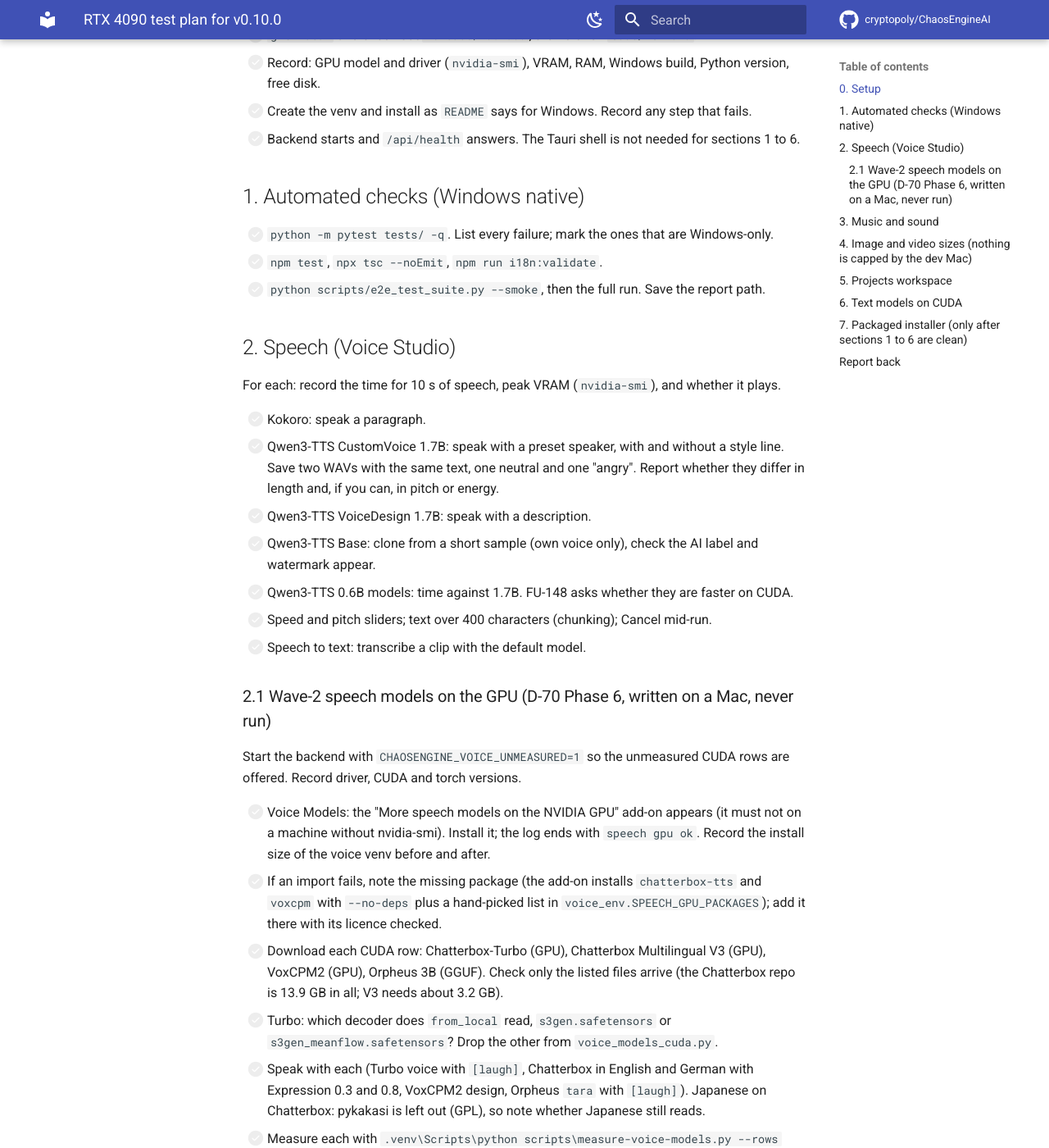
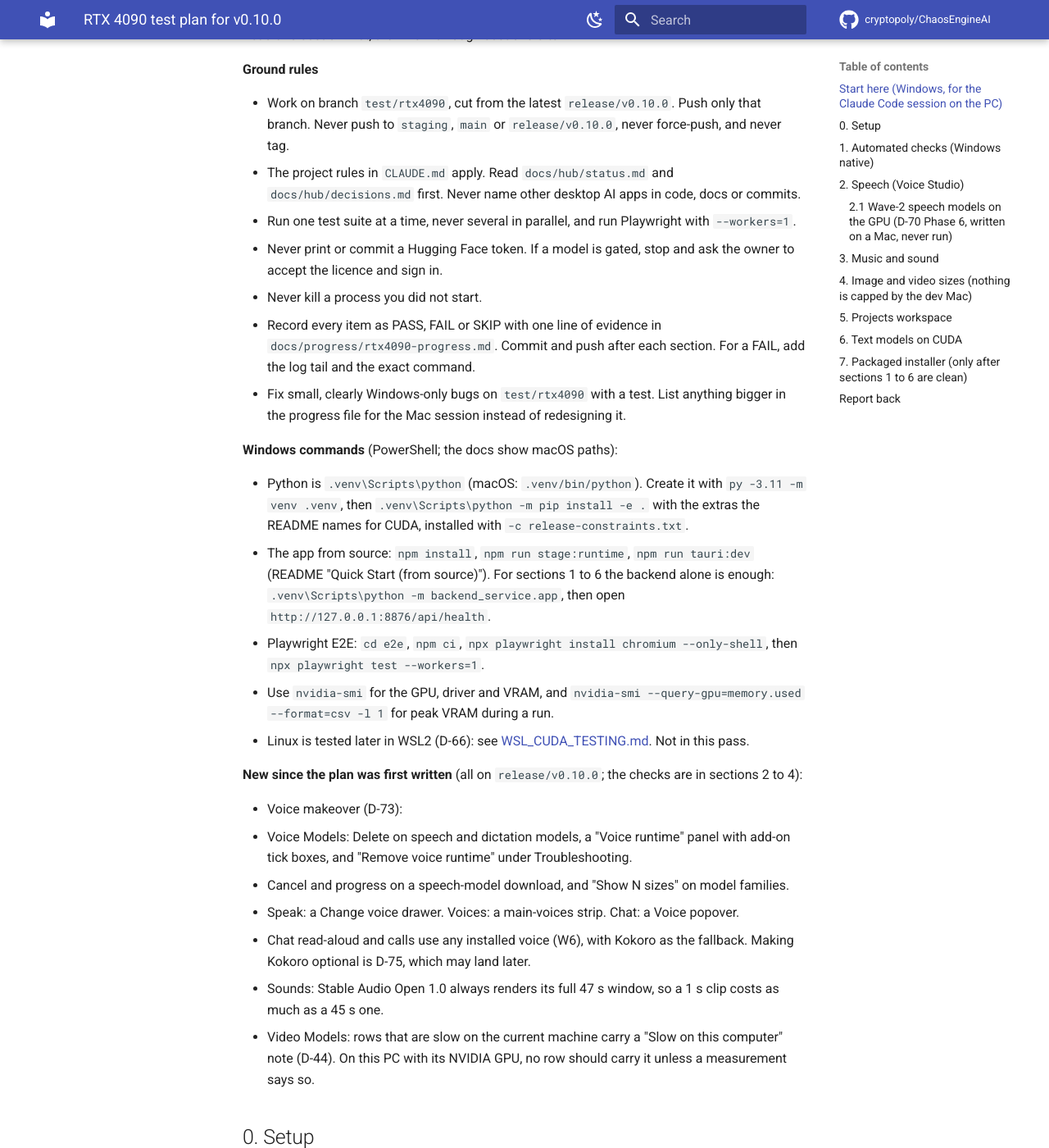
Before and after one commit to cryptopoly/ChaosEngineAI, an MkDocs documentation site: the page built from docs/plans/rtx4090-test.md, in a window 1280 px wide and 1400 px high, scrolled down 458 px. Shown: the whole window at 82% size. Built offline with MkDocs 1.6.1 and Material for MkDocs 9.7.7, drawn with Linux system fonts in a browser that asks for light colours; comment, search, counter and statistics services are not loaded; some of the changed text lies outside the part shown.

Commit message:
docs: Windows start note and new voice, sound and video checks in the RTX 4090 plan

```diff
--- a/docs/plans/rtx4090-test.md
+++ b/docs/plans/rtx4090-test.md
@@ -3,6 +3,38 @@
 For the Claude Code session running on the Windows PC. Work top to bottom. After each item, write PASS, FAIL or SKIP and one line of evidence in `docs/progress/rtx4090-progress.md`. Commit that file and any fixes to branch `test/rtx4090` and push after each section. Do not push to `staging`, `main` or `release/v0.10.0`.
 
 Related: [WSL_CUDA_TESTING.md](../WSL_CUDA_TESTING.md) (earlier CUDA lane run on WSL2, Ubuntu 24.04), [E2E_TESTING.md](../E2E_TESTING.md).
+
+## Start here (Windows, for the Claude Code session on the PC)
+
+Read this section first, then work through sections 0 to 7.
+
+**Ground rules**
+
+- Work on branch `test/rtx4090`, cut from the latest `release/v0.10.0`. Push only that branch. Never push to `staging`, `main` or `release/v0.10.0`, never force-push, and never tag.
+- The project rules in `CLAUDE.md` apply. Read `docs/hub/status.md` and `docs/hub/decisions.md` first. Never name other desktop AI apps in code, docs or commits.
+- Run one test suite at a time, never several in parallel, and run Playwright with `--workers=1`.
+- Never print or commit a Hugging Face token. If a model is gated, stop and ask the owner to accept the licence and sign in.
+- Never kill a process you did not start.
+- Record every item as PASS, FAIL or SKIP with one line of evidence in `docs/progress/rtx4090-progress.md`. Commit and push after each section. For a FAIL, add the log tail and the exact command.
+- Fix small, clearly Windows-only bugs on `test/rtx4090` with a test. List anything bigger in the progress file for the Mac session instead of redesigning it.
+
+**Windows commands** (PowerShell; the docs show macOS paths):
+
+- Python is `.venv\Scripts\python` (macOS: `.venv/bin/python`). Create it with `py -3.11 -m venv .venv`, then `.venv\Scripts\python -m pip install -e .` with the extras the README names for CUDA, installed with `-c release-constraints.txt`.
+- The app from source: `npm install`, `npm run stage:runtime`, `npm run tauri:dev` (README "Quick Start (from source)"). For sections 1 to 6 the backend alone is enough: `.venv\Scripts\python -m backend_service.app`, then open `http://127.0.0.1:8876/api/health`.
+- Playwright E2E: `cd e2e`, `npm ci`, `npx playwright install chromium --only-shell`, then `npx playwright test --workers=1`.
+- Use `nvidia-smi` for the GPU, driver and VRAM, and `nvidia-smi --query-gpu=memory.used --format=csv -l 1` for peak VRAM during a run.
+- Linux is tested later in WSL2 (D-66): see [WSL_CUDA_TESTING.md](../WSL_CUDA_TESTING.md). Not in this pass.
+
+**New since the plan was first written** (all on `release/v0.10.0`; the checks are in sections 2 to 4):
+
+- Voice makeover (D-73):
+  - Voice Models: Delete on speech and dictation models, a "Voice runtime" panel with add-on tick boxes, and "Remove voice runtime" under Troubleshooting.
+  - Cancel and progress on a speech-model download, and "Show N sizes" on model families.
+  - Speak: a Change voice drawer. Voices: a main-voices strip. Chat: a Voice popover.
+- Chat read-aloud and calls use any installed voice (W6), with Kokoro as the fallback. Making Kokoro optional is D-75, which may land later.
+- Sounds: Stable Audio Open 1.0 always renders its full 47 s window, so a 1 s clip costs as much as a 45 s one.
+- Video Models: rows that are slow on the current machine carry a "Slow on this computer" note (D-44). On this PC with its NVIDIA GPU, no row should carry it unless a measurement says so.
 
 ## 0. Setup
 
@@ -29,6 +61,14 @@
 - [ ] Speed and pitch sliders; text over 400 characters (chunking); Cancel mid-run.
 - [ ] Speech to text: transcribe a clip with the default model.
 
+- [ ] Voice Models, Speech models table: start a download, check progress and GB shown, press Cancel; the row returns to Download, no stray download process is left in Task Manager, and Download again resumes.
+- [ ] Delete a speech model: the confirm names it, its size and anything another model keeps; the folder under `%USERPROFILE%\.cache\huggingface\hub` is gone afterwards. Delete is refused while Speak is running.
+- [ ] Delete a dictation model from its "···" menu.
+- [ ] Voice runtime panel: parts and sizes are right, "In memory now" names the loaded model, Unload frees VRAM.
+- [ ] Remove voice runtime (Troubleshooting), once with and once without the Kokoro tick: downloaded models stay, the voice venv folder is gone, reinstall works.
+- [ ] Voices: set Speak, Chat read-aloud and Voice calls to different voices; Chat read-aloud uses the chosen one, and a voice that fails falls back with a note.
+- [ ] Chat: the Voice popover shows the three choices and the settings; a voice call works end to end with a microphone.
+
 ### 2.1 Wave-2 speech models on the GPU (D-70 Phase 6, written on a Mac, never run)
 
 Start the backend with `CHAOSENGINE_VOICE_UNMEASURED=1` so the unmeasured CUDA rows are offered. Record driver, CUDA and torch versions.
@@ -48,6 +88,8 @@
 
 - [ ] ACE-Step 1.5: first install into the music venv, then one 30 s track. Time and VRAM.
 - [ ] Stable Audio Open: one sound effect.
+- [ ] Stable Audio Open 1.0 at 2 s and at 30 s: both take about the same time, the run strip estimate matches, and the job does not time out. Record the time and peak VRAM.
+- [ ] Music and Audio Library with 20 or more items: the page scrolls to the last card.
 
 ## 4. Image and video sizes (nothing is capped by the dev Mac)
 
@@ -55,6 +97,7 @@
 - [ ] One video model at 720p, 1080p, and the largest size the Fits / Tight / Will not fit hint calls Tight. Record whether the hint matched what happened (FU-145).
 - [ ] Frame rates 24, 30, 48, 60 in a Storyboard project: do the "converts from..." hints name the right native rate for the model used?
 - [ ] Export a project at 1080p and at 2160p with the Upscale option.
+- [ ] Video Models: note which rows, if any, show "Slow on this computer" and time one Wan and one LTX clip at the same size, so the NVIDIA rows get measured numbers.
 
 ## 5. Projects workspace
 
```
